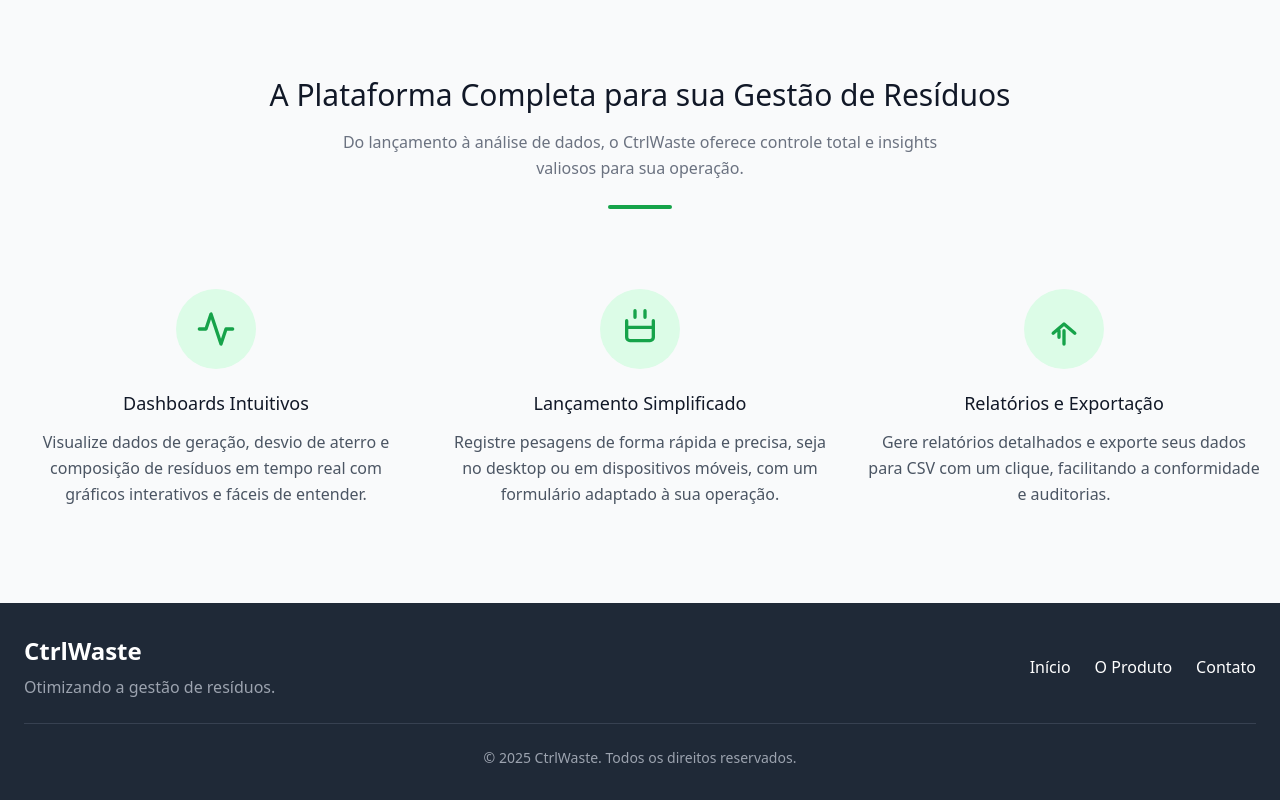
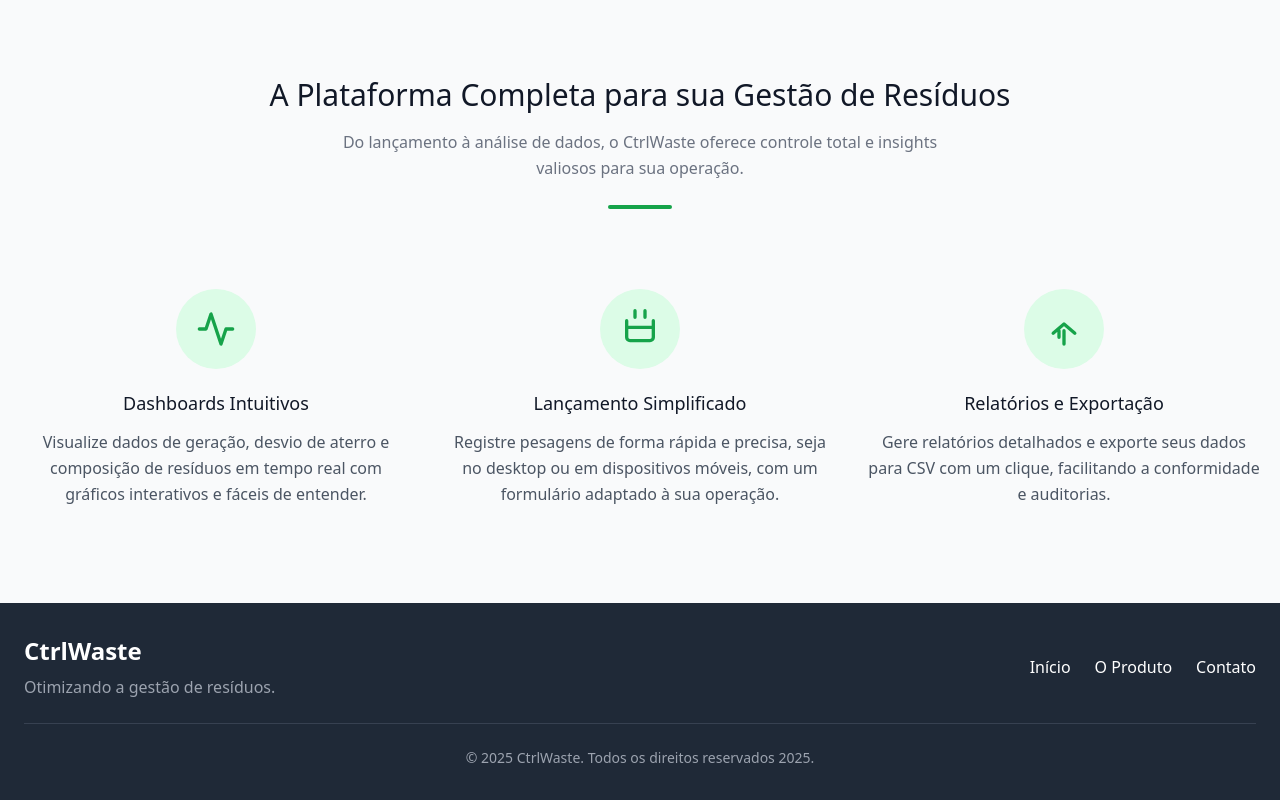
Before and after one commit to murfbr/Waste_Management, a React (Vite) app: page / in a window 1280 px wide. Shown: the part 1289-2089 px from the top of the page. Built offline with nearby package versions, Linux system fonts and the light colour scheme; no server answers.

Commit message:
acesso negado com link

```diff
--- a/src/components/site/Footer.jsx
+++ b/src/components/site/Footer.jsx
@@ -19,7 +19,7 @@ export default function Footer() {
         </div>
         <hr className="my-6 border-gray-700" />
         <p className="text-center text-gray-400 text-sm">
-          &copy; {currentYear} CtrlWaste. Todos os direitos reservados.
+          &copy; {currentYear} CtrlWaste. Todos os direitos reservados 2025.
         </p>
       </div>
     </footer>
```
